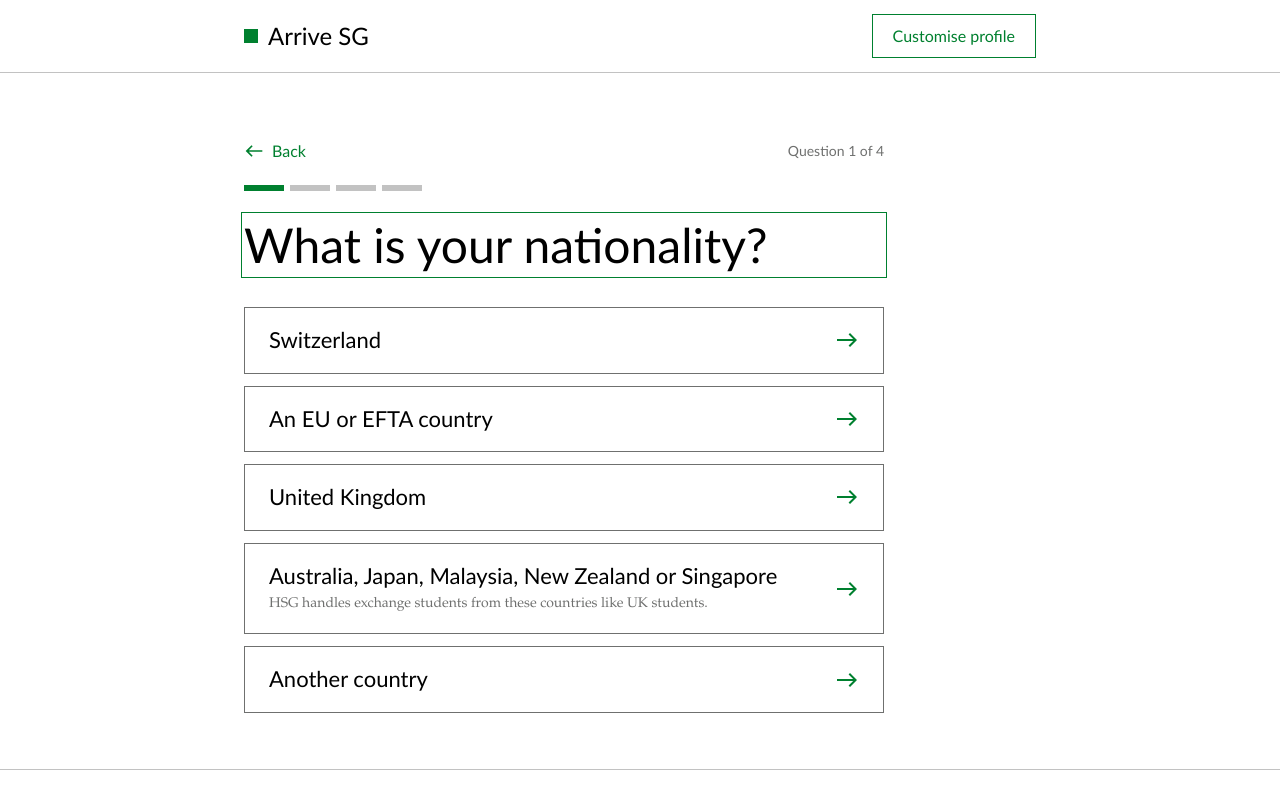
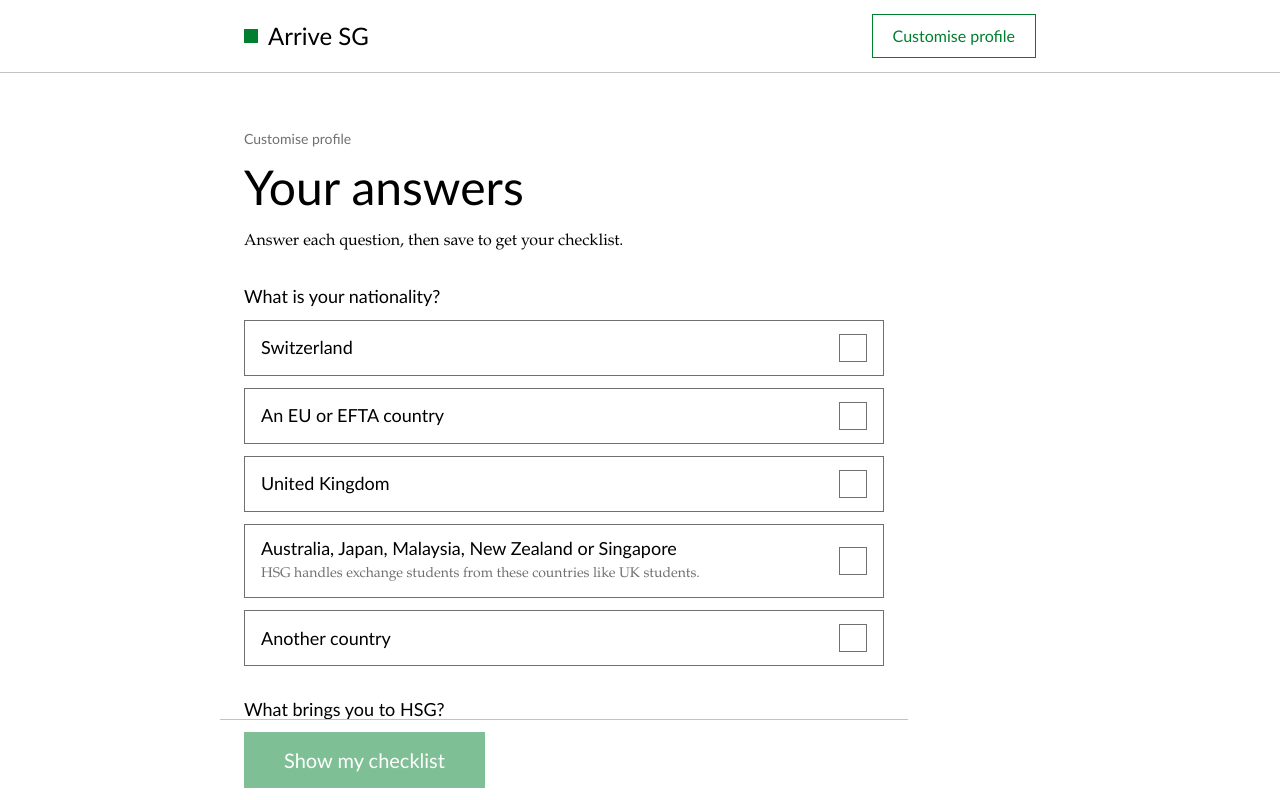
Before and after one commit to MateoGlzAlon/start-group-4, a Next.js app in the folder frontend/: page /profile in a window 1280 px wide. Shown: the top 800 px of the page. Built offline with nearby package versions, Linux system fonts and the light colour scheme.

Commit message:
profile change

```diff
--- a/frontend/src/app/profile/page.js
+++ b/frontend/src/app/profile/page.js
@@ -1,10 +1,10 @@
-import Questionnaire from "@/components/Questionnaire";
+import ProfileEditor from "@/components/ProfileEditor";
 
 export const metadata = {
   title: "Customise profile · Arrive SG",
 };
 
-// "Customise profile" in the header: the questions, starting at the first one, with the saved answers selected.
+// "Customise profile" in the header: all answers on one page, with the current ones selected.
 export default function ProfilePage() {
-  return <Questionnaire editing />;
+  return <ProfileEditor />;
 }
--- /dev/null
+++ b/frontend/src/components/ProfileEditor.js
@@ -0,0 +1,105 @@
+"use client";
+
+import Link from "next/link";
+import { useRouter } from "next/navigation";
+import { useEffect, useState } from "react";
+
+import { QUESTIONS, parseProfile, toQuery, visibleOptions, visibleQuestions } from "@/data/profile";
+import { loadProfileQuery } from "@/lib/storage";
+import { Check } from "./Icons";
+import styles from "./ProfileEditor.module.css";
+
+// Drops answers that no longer fit, e.g. "exchange" after switching the nationality to Swiss. Answers to
+// questions that are hidden for now are kept, so switching the nationality back restores them.
+function clean(answers) {
+  const kept = { ...answers };
+  for (const q of QUESTIONS) {
+    if (q.ask && !q.ask(kept)) continue;
+    if (!visibleOptions(q, kept).some((option) => option.value === kept[q.key])) delete kept[q.key];
+  }
+  return kept;
+}
+
+// "Customise profile": every question on one page with the current answers selected, so the student only
+// changes what is different and saves. Questions appear or disappear as the answers change.
+export default function ProfileEditor() {
+  const router = useRouter();
+  const [saved, setSaved] = useState(null); // the current profile's query string
+  const [answers, setAnswers] = useState({});
+  const [loaded, setLoaded] = useState(false);
+
+  useEffect(() => {
+    const query = loadProfileQuery();
+    setSaved(query);
+    if (query) setAnswers(clean(Object.fromEntries(new URLSearchParams(query))));
+    setLoaded(true);
+  }, []);
+
+  const questions = visibleQuestions(answers);
+  const complete = parseProfile(new URLSearchParams(toQuery(answers))) !== null;
+  const changed = complete && toQuery(answers) !== saved;
+
+  function choose(key, value) {
+    setAnswers(clean({ ...answers, [key]: value }));
+  }
+
+  function save(event) {
+    event.preventDefault();
+    if (complete) router.push(`/guide/?${toQuery(answers)}`);
+  }
+
+  if (!loaded) return null;
+
+  return (
+    <form onSubmit={save} className={styles.editor}>
+      <p className="meta">Customise profile</p>
+      <h1 className={styles.heading}>Your answers</h1>
+      <p className={styles.intro}>
+        {saved
+          ? "Change what is different, then save. Your checklist is updated, and steps you already ticked stay ticked."
+          : "Answer each question, then save to get your checklist."}
+      </p>
+
+      {questions.map((q) => (
+        <fieldset key={q.key} className={styles.question}>
+          <legend className={styles.legend}>{q.question}</legend>
+          <div className={styles.options}>
+            {visibleOptions(q, answers).map((option) => {
+              const selected = answers[q.key] === option.value;
+              return (
+                <label key={option.value} className={selected ? `${styles.option} ${styles.selected}` : styles.option}>
+                  <input
+                    type="radio"
+                    name={q.key}
+                    value={option.value}
+                    checked={selected}
+                    onChange={() => choose(q.key, option.value)}
+                    className="sr-only"
+                  />
+                  <span className={styles.optionText}>
+                    <span className={styles.optionLabel}>{option.label}</span>
+                    {option.hint && <span className={styles.optionHint}>{option.hint}</span>}
+                  </span>
+                  <span className={styles.tick} aria-hidden="true">
+                    {selected && <Check size={20} />}
+                  </span>
+                </label>
+              );
+            })}
+          </div>
+        </fieldset>
+      ))}
+
+      <div className={styles.actions}>
+        <button type="submit" className="btn btn-primary" disabled={!complete}>
+          {saved ? "Save changes" : "Show my checklist"}
+        </button>
+        {saved && (
+          <Link href={`/guide/?${saved}`} className="btn-link">
+            {changed ? "Cancel" : "Back to my checklist"}
+          </Link>
+        )}
+      </div>
+    </form>
+  );
+}
--- /dev/null
+++ b/frontend/src/components/ProfileEditor.module.css
@@ -0,0 +1,132 @@
+.editor {
+  max-width: 640px;
+}
+
+.heading {
+  margin-bottom: 0.75rem;
+}
+
+.intro {
+  margin-bottom: 2rem;
+}
+
+.question {
+  margin: 0 0 2rem;
+  padding: 0;
+  border: 0;
+  min-width: 0;
+}
+
+.legend {
+  margin-bottom: 0.75rem;
+  padding: 0;
+  font-family: var(--font-heading);
+  font-weight: 500;
+  font-size: 1.125rem;
+  line-height: 1.3;
+}
+
+.options {
+  display: grid;
+  gap: var(--gridgap);
+}
+
+/* Same look as the questionnaire's answer buttons; the selected one gets the green border and a tick */
+.option {
+  display: flex;
+  align-items: center;
+  justify-content: space-between;
+  gap: 1rem;
+  min-height: 56px;
+  padding: 12px 16px;
+  background: var(--hsg-white);
+  border: 1px solid var(--hsg-grey-600);
+  cursor: pointer;
+  transition:
+    border-color var(--ease),
+    box-shadow var(--ease);
+}
+
+.selected {
+  border-color: var(--hsg-green);
+  box-shadow: inset 0 0 0 1px var(--hsg-green);
+}
+
+.option:active {
+  background: var(--hsg-grey-100);
+}
+
+.option:has(:focus-visible) {
+  box-shadow:
+    inset 0 0 0 1px var(--hsg-green),
+    var(--focus-ring);
+}
+
+@media (hover: hover) {
+  .option:hover {
+    border-color: var(--hsg-green);
+  }
+}
+
+.optionLabel {
+  display: block;
+  font-family: var(--font-heading);
+  font-weight: 300;
+  font-size: 1.125rem;
+  line-height: 1.3;
+}
+
+.optionHint {
+  display: block;
+  margin-top: 0.25rem;
+  font-size: 0.875rem;
+  color: var(--hsg-grey-600);
+}
+
+.tick {
+  flex: none;
+  display: flex;
+  align-items: center;
+  justify-content: center;
+  width: 28px;
+  height: 28px;
+  color: var(--hsg-white);
+  background: var(--hsg-white);
+  border: 1px solid var(--hsg-grey-600);
+}
+
+.selected .tick {
+  background: var(--hsg-green);
+  border-color: var(--hsg-green);
+}
+
+/* Save stays in reach at the bottom of the screen while scrolling through the questions */
+.actions {
+  position: sticky;
+  bottom: 0;
+  z-index: 5;
+  display: flex;
+  flex-wrap: wrap;
+  align-items: center;
+  gap: 0.5rem 1.5rem;
+  margin: 0 calc(-1 * var(--gutter));
+  padding: 12px var(--gutter) calc(12px + env(safe-area-inset-bottom));
+  background: var(--hsg-white);
+  border-top: 1px solid var(--hsg-grey-300);
+}
+
+.actions :global(.btn[disabled]) {
+  opacity: 0.5;
+  cursor: not-allowed;
+}
+
+@media (max-width: 599px) {
+  .actions {
+    flex-direction: column;
+    align-items: stretch;
+  }
+
+  .actions :global(.btn-link) {
+    justify-content: center;
+  }
+}
--- a/frontend/src/components/Questionnaire.js
+++ b/frontend/src/components/Questionnaire.js
@@ -24,25 +24,14 @@
   },
 ];
 
-// `editing` (the /profile/ page) skips the intro and starts at the first question, with the saved answers selected.
-export default function Questionnaire({ editing = false }) {
+export default function Questionnaire() {
   const router = useRouter();
-  const [index, setIndex] = useState(editing ? 0 : -1); // -1 is the intro, 0… the questions
+  const [index, setIndex] = useState(-1); // -1 is the intro, 0… the questions
   const [answers, setAnswers] = useState({});
   const [savedQuery, setSavedQuery] = useState(null);
   const headingRef = useRef(null);
 
-  useEffect(() => {
-    const saved = loadProfileQuery();
-    setSavedQuery(saved);
-    if (editing && saved) setAnswers(Object.fromEntries(new URLSearchParams(saved)));
-  }, [editing]);
-
-  function back() {
-    // From the first question, someone customising their profile goes back to their checklist.
-    if (index === 0 && editing) router.push(savedQuery ? `/guide/?${savedQuery}` : "/");
-    else setIndex(index - 1);
-  }
+  useEffect(() => setSavedQuery(loadProfileQuery()), []);
 
   // Start each new question at the top of the screen, with focus on it for keyboard and screen-reader users.
   useEffect(() => {
@@ -100,7 +89,7 @@
   return (
     <div className={styles.question}>
       <div className={styles.topRow}>
-        <button type="button" className="btn-link" onClick={back}>
+        <button type="button" className="btn-link" onClick={() => setIndex(index - 1)}>
           <West size={20} />
           Back
         </button>
```
Also changed, not shown: 1 other file (tests, documents, lock files or other folders).
